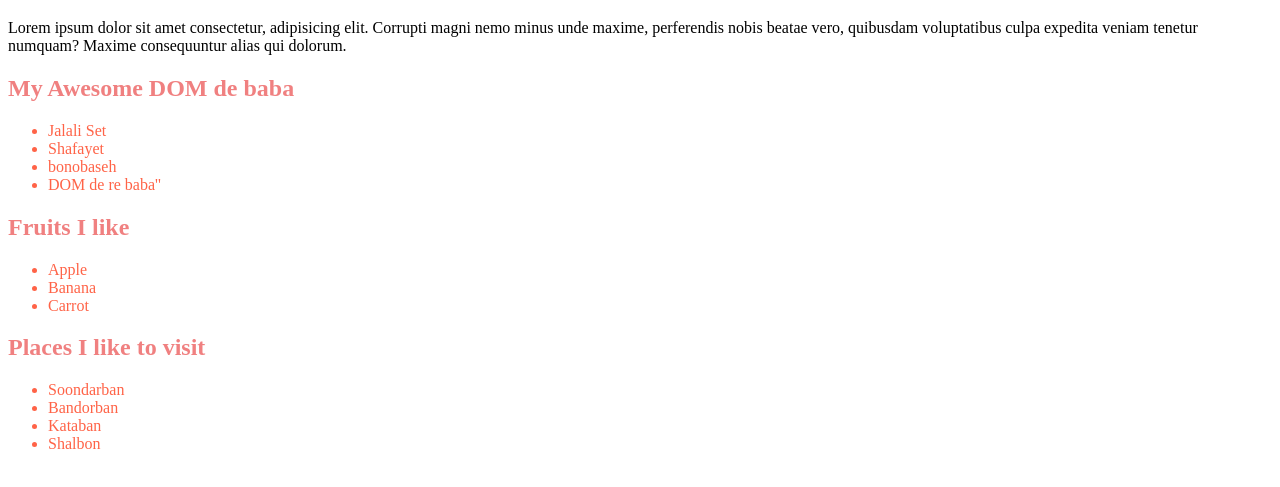
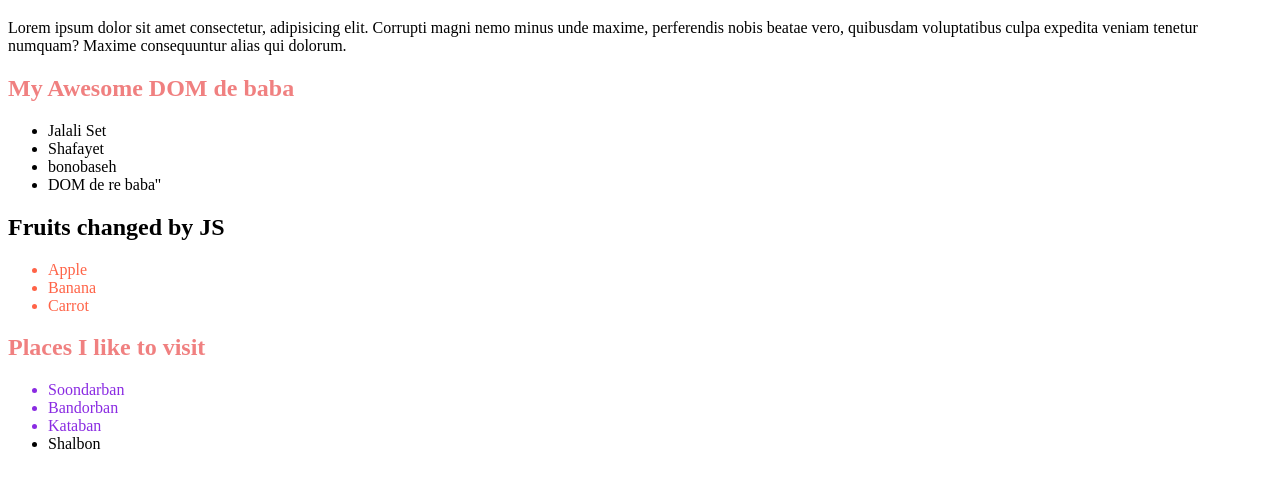
Before and after one commit to sabbir1257/dom, a plain HTML site: page index.html in a window 1280 px wide. Shown: the part 61-548 px from the top of the page. Drawn offline with Linux system fonts and the light colour scheme.

Commit message:
Traversing dom - getElementByQuerySelector, querySelectorAll

```diff
--- a/index.html
+++ b/index.html
@@ -7,8 +7,16 @@
      <title>Tour of DOM</title>
      <link rel="stylesheet" href="styles/styles.css">
      <style>
-          li {
+          .fruits-container li {
                color: tomato;
+          }
+
+          #fruits-title {
+               color: black;
+          }
+
+          .important-places {
+               color: blueviolet;
           }
      </style>
 </head>
@@ -16,7 +24,9 @@
 <body>
      <header>
           <h1>Welcome to my DOM</h1>
-          <p>Lorem ipsum dolor sit amet consectetur, adipisicing elit. Corrupti magni nemo minus unde maxime, perferendis nobis beatae vero, quibusdam voluptatibus culpa expedita veniam tenetur numquam? Maxime consequuntur alias qui dolorum.</p>
+          <p>Lorem ipsum dolor sit amet consectetur, adipisicing elit. Corrupti magni nemo minus unde maxime,
+               perferendis nobis beatae vero, quibusdam voluptatibus culpa expedita veniam tenetur numquam? Maxime
+               consequuntur alias qui dolorum.</p>
      </header>
      <main>
           <section>
@@ -28,8 +38,8 @@
                     <li>DOM de re baba''</li>
                </ul>
           </section>
-          <section>
-               <h1>Fruits I like </h1>
+          <section class="fruits-container">
+               <h1 id="fruits-title">Fruits I like </h1>
                <ul>
                     <li>Apple</li>
                     <li>Banana</li>
@@ -37,12 +47,12 @@
                </ul>
           </section>
           <section>
-               <h1>Places I like to visit</h1>
+               <h1 id="places-title">Places I like to visit</h1>
                <ul>
-                    <li>Soondarban</li>
-                    <li>Bandorban</li>
-                    <li>Kataban</li>
-                    <li>Shalbon</li>
+                    <li class="important-places  ">Soondarban</li>
+                    <li class="important-places  ">Bandorban</li>
+                    <li class="important-places  ">Kataban</li>
+                    <li class="other-place  ">Shalbon</li>
                </ul>
           </section>
      </main>
@@ -51,11 +61,30 @@
           const liCollection = document.getElementsByTagName("li");
           //     console.log(liCollection);
           for (const li of liCollection) {
-               console.log(li.innerText);
+               // console.log(li.innerText);
           }
+
+          // option-1: getElementsByTagName
           const allHeaders = document.getElementsByTagName('h1');
           for (const h1 of allHeaders) {
-               console.log(h1.innerText);
+               // console.log(h1.innerText);
+          }
+
+          // option-2: getElementById
+          const fruitsTitle = document.getElementById('fruits-title');
+          fruitsTitle.innerText = 'Fruits changed by JS';
+
+          // option-3: getElementsByClassName
+          const places = document.getElementsByClassName('important-places');
+          for (const place of places) {
+               console.log(place.innerText);
+
+          }
+          // option-4: querySelector
+          // option-5: querySelectorAll
+          const someLi = document.querySelectorAll('.fruits-container li');
+          for(const  li of someLi){
+               console.log(li.innerText);
           }
      </script>
 </body>
```
